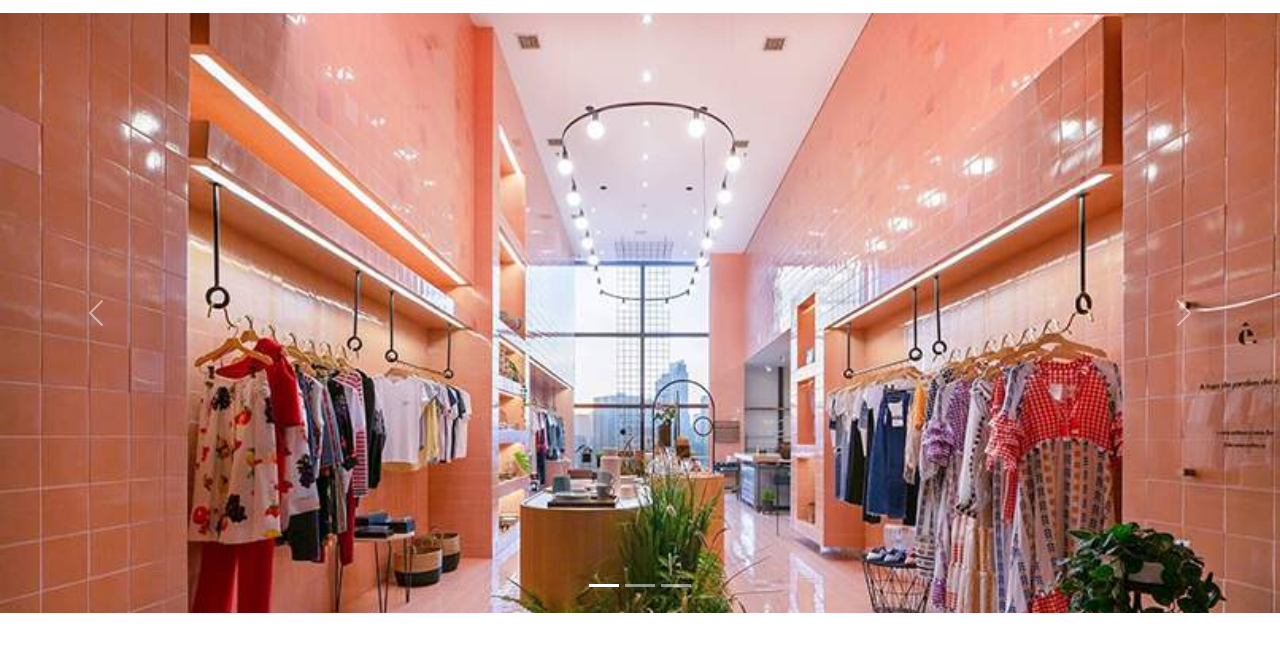
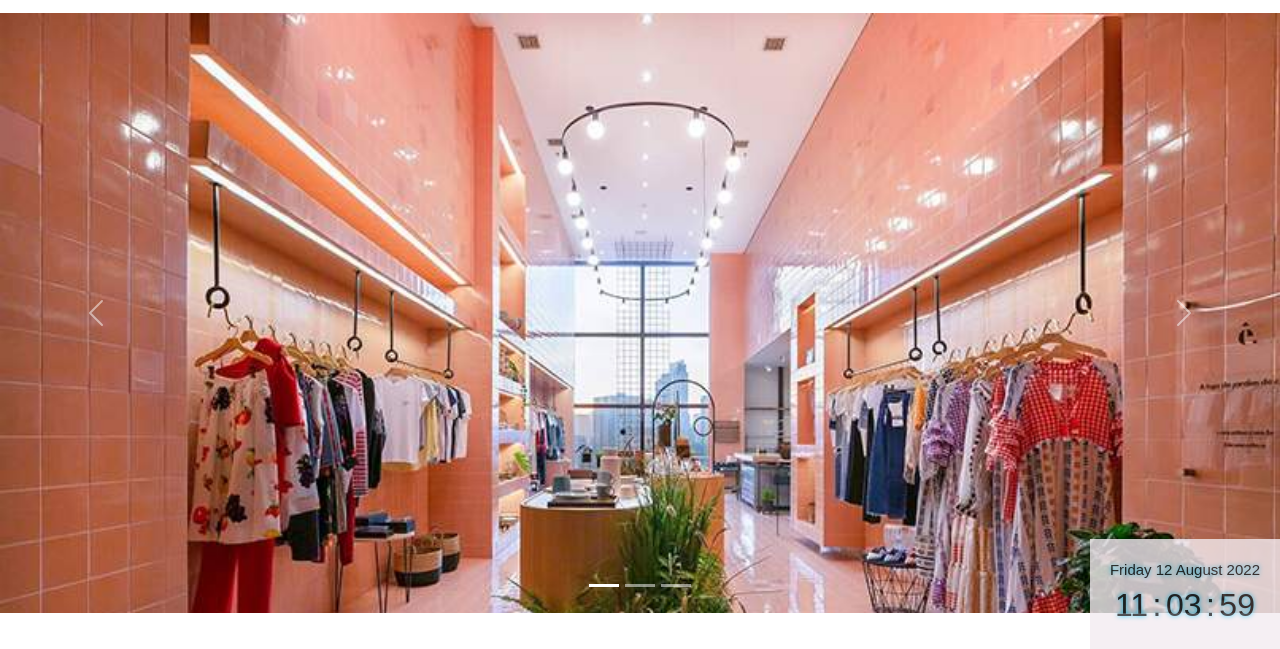
Before and after one commit to Duckun1909/huynhduc, a plain HTML site: page index.html in a window 1280 px wide. Shown: the part 151-800 px from the top of the page. Drawn offline with nearby package versions, Linux system fonts and the light colour scheme; files whose address does not match are found by name.

Commit message:
Update header.css

```diff
--- a/css/header.css
+++ b/css/header.css
@@ -296,3 +296,45 @@
     color: rgb(245, 56, 56);
     margin-bottom: 4px;
 }
+
+.ticker{
+    width: fit-content;
+    padding: 20px;
+    background: #f3ebf0;
+    opacity: .8;
+    position: fixed;
+    bottom: 0px;
+    right: 0px
+}
+.clock {
+    width: 300px;
+    margin: 0 auto;
+    padding: 10px;
+    color: rgb(10, 10, 10);
+    position: fixed;
+    bottom: 0;
+    right: 0;
+}
+
+#Date {
+    font-family: 'BebasNeueRegular', Arial, Helvetica, sans-serif;
+    font-size: 15px;
+    text-align: center;
+    text-shadow: 0 0 5px #00c6ff;
+}
+
+.ultime {
+    width: 100%;
+    margin: 0 auto;
+    padding: 0px;
+    list-style: none;
+    text-align: center;
+}
+
+.ultime>li {
+    display: inline;
+    font-size: 2em;
+    text-align: center;
+    font-family: 'BebasNeueRegular', Arial, Helvetica, sans-serif;
+    text-shadow: 0 0 5px #00c6ff;
+}
```
